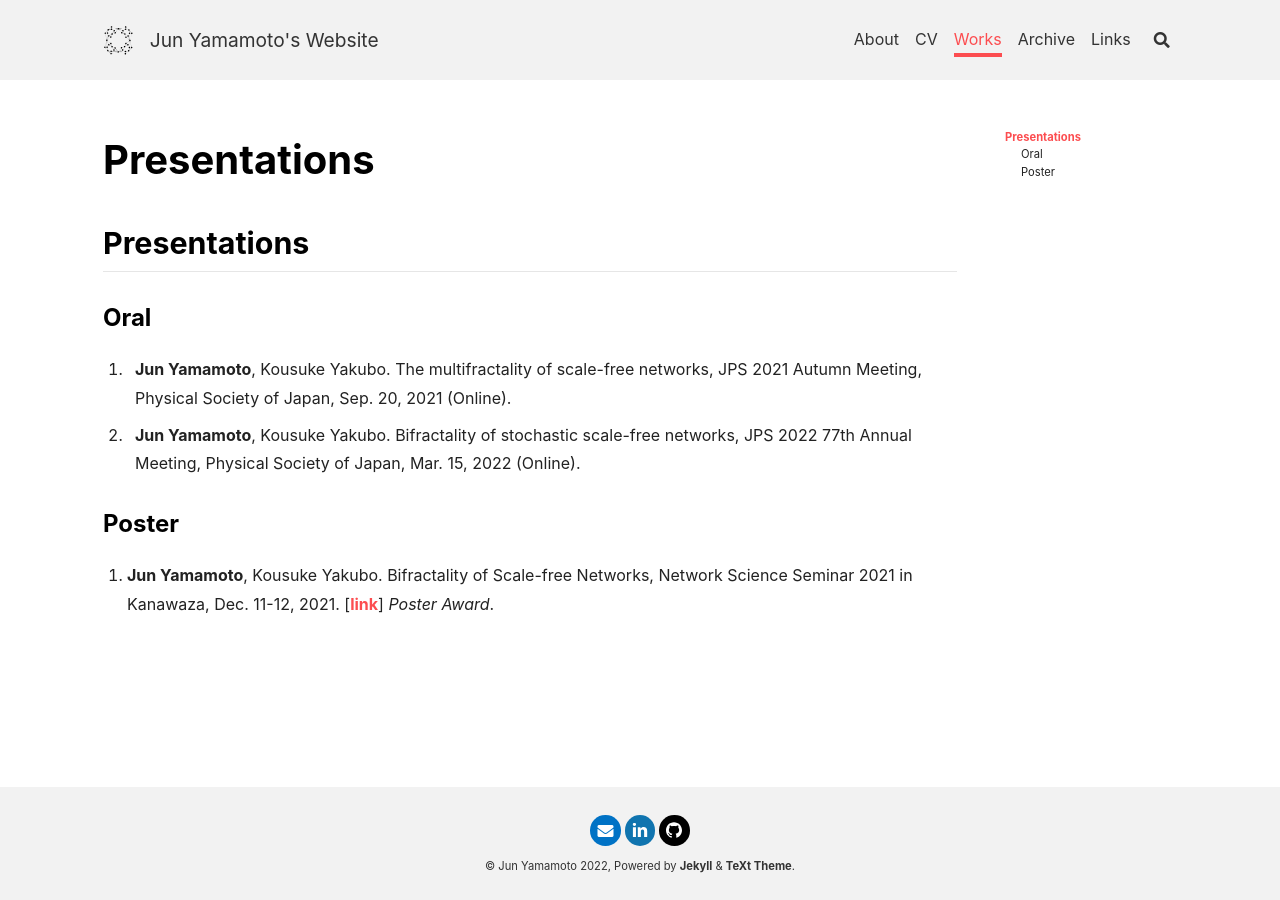
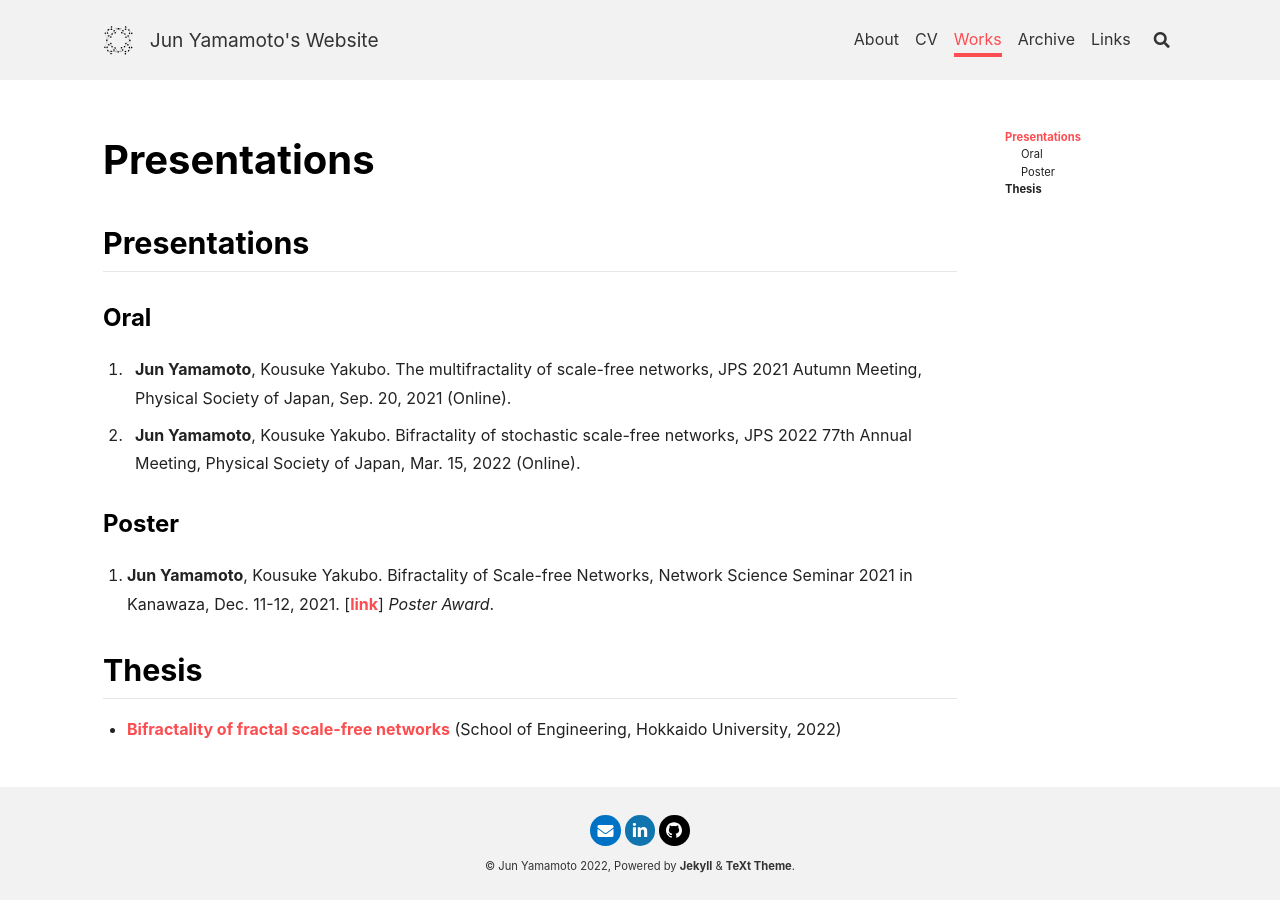
Before and after one commit to jym16/jym16.github.io, a Jekyll site: the page built from works.md, in a window 1280 px wide. Built offline with Jekyll 4.4.1, drawn with Linux system fonts in a browser that asks for light colours; nearby versions of some CDN libraries; our own code applies the rules of GitHub Pages for plain Markdown files.

Commit message:
Edited works.

```diff
--- a/works.md
+++ b/works.md
@@ -25,3 +25,7 @@ aside:
 ### Poster
 
 1. **Jun Yamamoto**, Kousuke Yakubo. Bifractality of Scale-free Networks, Network Science Seminar 2021 in Kanawaza, Dec. 11-12, 2021. [[link](http://www.jaist.ac.jp/~mizutaka/seminar2021/nss2021.html)] *Poster Award*.
+
+## Thesis
+
+- <a href="/assets/files/bachelor_thesis.pdf">Bifractality of fractal scale-free networks</a> (School of Engineering, Hokkaido University, 2022)
```
Also changed, not shown: 1 other file.
